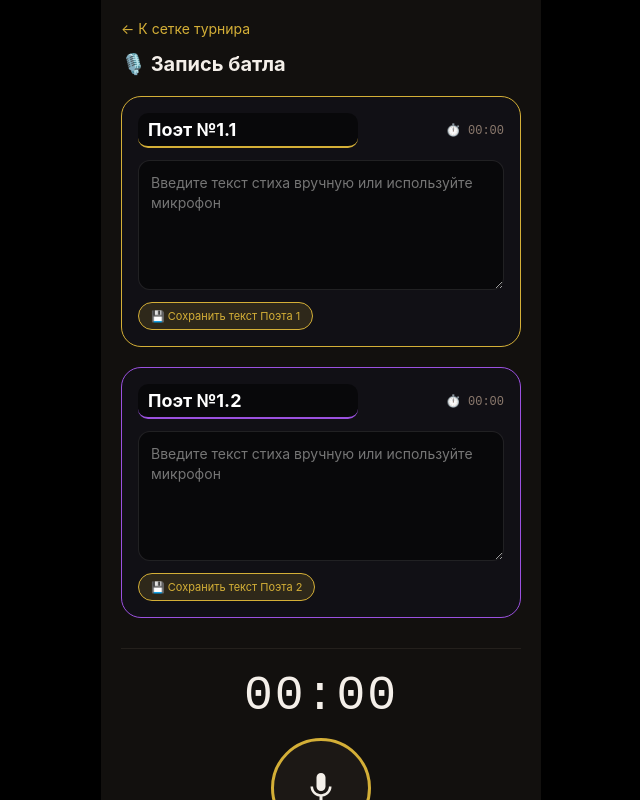
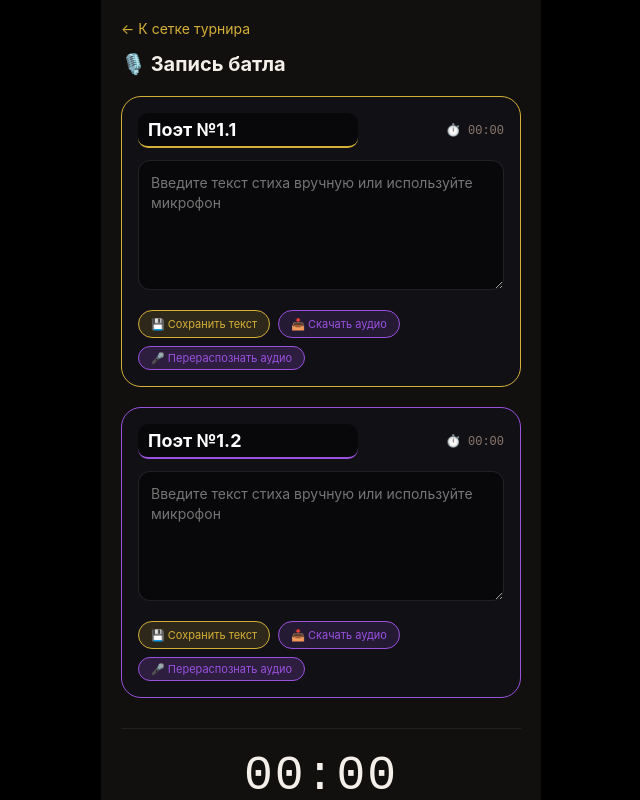
Before and after one commit to epickalevaphoto-cyber/poetry-shazam, a website: page public/index.html in a window 1280 px wide. Both pictures are taken after a click on the element 640 px from the left and 212 px from the top of the page. Shown: the whole page, without its empty margins (319-959 px from the left). Drawn offline with Linux system fonts and the light colour scheme.

Commit message:
Update index.html

```diff
--- a/public/index.html
+++ b/public/index.html
@@ -245,7 +245,6 @@
         }
         @keyframes spin { to { transform: rotate(360deg); } }
 
-        /* Стили экрана записи */
         .poets-container {
             display: flex;
             flex-direction: column;
@@ -258,12 +257,8 @@
             transition: all 0.3s ease;
             background: rgba(18,18,26,0.6);
         }
-        .poet-card.poet1 {
-            border: 1px solid var(--gold);
-        }
-        .poet-card.poet2 {
-            border: 1px solid var(--purple);
-        }
+        .poet-card.poet1 { border: 1px solid var(--gold); }
+        .poet-card.poet2 { border: 1px solid var(--purple); }
         .poet-header {
             display: flex;
             justify-content: space-between;
@@ -313,6 +308,11 @@
             font-size: 11px;
             cursor: pointer;
             color: var(--gold);
+        }
+        .download-btn {
+            background: rgba(155,81,224,0.15);
+            border: 1px solid var(--purple);
+            color: var(--purple);
         }
         .recorder-center {
             display: flex;
@@ -368,8 +368,9 @@
             display: flex;
             align-items: center;
             gap: 8px;
+            flex-wrap: wrap;
         }
-        .play-btn {
+        .play-btn, .re-recognize-btn {
             background: rgba(212,175,55,0.2);
             border: 1px solid var(--gold);
             border-radius: 20px;
@@ -377,6 +378,11 @@
             font-size: 11px;
             cursor: pointer;
             color: var(--gold);
+        }
+        .re-recognize-btn {
+            background: rgba(155,81,224,0.2);
+            border-color: var(--purple);
+            color: var(--purple);
         }
         .submit-battle-btn {
             width: 100%;
@@ -398,11 +404,10 @@
     <div id="custom-toast" class="toast-notification">📋 Скопировано!</div>
     <div id="loading-overlay" class="loading-overlay">
         <div class="loading-spinner"></div>
-        <div class="loading-text">🤖 YandexGPT анализирует стихи...</div>
+        <div class="loading-text">🤖 Обработка...</div>
     </div>
 
     <div class="phone-wrapper">
-        <!-- ЭКРАН ТУРНИРНОЙ СЕТКИ -->
         <div id="screen-main" class="screen active">
             <div class="app-header">
                 <div class="logo-main">PoetryShazam</div>
@@ -415,35 +420,42 @@
             </div>
         </div>
 
-        <!-- ЭКРАН ЗАПИСИ БАТЛА -->
         <div id="screen-battle" class="screen">
             <div class="back-btn-link" onclick="confirmExitBattle()">← К сетке турнира</div>
             <h2 style="font-size: 20px; font-weight: 700; margin-bottom: 20px;">🎙️ Запись батла</h2>
 
             <div class="poets-container">
-                <!-- Поэт 1 - Золотой -->
                 <div class="poet-card poet1">
                     <div class="poet-header">
                         <input type="text" id="poet1-name" class="poet-name-input" placeholder="Имя Поэта 1">
                         <span class="poet-time" id="poet1-time">⏱️ 00:00</span>
                     </div>
                     <textarea id="poem1-editable" class="poet-textarea" rows="4" placeholder="Введите текст стиха вручную или используйте микрофон"></textarea>
-                    <button class="save-btn" onclick="forceSavePoem(1)">💾 Сохранить текст Поэта 1</button>
+                    <div style="display: flex; gap: 8px; margin-top: 8px; flex-wrap: wrap;">
+                        <button class="save-btn" onclick="forceSavePoem(1)">💾 Сохранить текст</button>
+                        <button class="save-btn download-btn" onclick="downloadAudio(1)">📥 Скачать аудио</button>
+                        <button class="re-recognize-btn" onclick="reRecognizeAudio(1)">🎤 Перераспознать аудио</button>
+                    </div>
                     <div id="audio1-control" class="audio-control" style="display:none;">
                         <button class="play-btn" onclick="playAudio(1)">🔊 Прослушать запись</button>
+                        <span style="font-size: 10px; color: #8b796d;">аудио сохранено</span>
                     </div>
                 </div>
 
-                <!-- Поэт 2 - Фиолетовый -->
                 <div class="poet-card poet2">
                     <div class="poet-header">
                         <input type="text" id="poet2-name" class="poet-name-input" placeholder="Имя Поэта 2">
                         <span class="poet-time" id="poet2-time">⏱️ 00:00</span>
                     </div>
                     <textarea id="poem2-editable" class="poet-textarea" rows="4" placeholder="Введите текст стиха вручную или используйте микрофон"></textarea>
-                    <button class="save-btn" onclick="forceSavePoem(2)">💾 Сохранить текст Поэта 2</button>
+                    <div style="display: flex; gap: 8px; margin-top: 8px; flex-wrap: wrap;">
+                        <button class="save-btn" onclick="forceSavePoem(2)">💾 Сохранить текст</button>
+                        <button class="save-btn download-btn" onclick="downloadAudio(2)">📥 Скачать аудио</button>
+                        <button class="re-recognize-btn" onclick="reRecognizeAudio(2)">🎤 Перераспознать аудио</button>
+                    </div>
                     <div id="audio2-control" class="audio-control" style="display:none;">
                         <button class="play-btn" onclick="playAudio(2)">🔊 Прослушать запись</button>
+                        <span style="font-size: 10px; color: #8b796d;">аудио сохранено</span>
                     </div>
                 </div>
             </div>
@@ -455,13 +467,12 @@
                         <path d="M12 14c1.66 0 3-1.34 3-3V5c0-1.66-1.34-3-3-3S9 3.34 9 5v6c0 1.66 1.34 3 3 3zm5.3-3c0 3-2.54 5.1-5.3 5.1S6.7 14 6.7 11H5c0 3.41 2.72 6.23 6 6.72V21h2v-3.28c3.28-.48 6-3.3 6-6.72h-1.7z"/>
                     </svg>
                 </div>
-                <div class="record-hint" id="recording-hint">🎤 Нажмите на микрофон для записи (или введите текст вручную)</div>
+                <div class="record-hint" id="recording-hint">🎤 Нажмите на микрофон для записи</div>
             </div>
 
             <button id="submit-battle-btn" class="submit-battle-btn">🔥 ОТПРАВИТЬ НА ОЦЕНКУ</button>
         </div>
 
-        <!-- ЭКРАН ПОДРОБНОГО РАЗБОРА (без изменений) -->
         <div id="screen-details" class="screen">
             <div class="back-btn-link" onclick="showScreen('screen-main')">← В главное меню</div>
             <h2 id="details-main-title" style="font-size: 20px;">Анализ батла №1</h2>
@@ -533,6 +544,7 @@
         let audioChunks = [];
         let audioStore = { 1: null, 2: null };
         let audioUrls = { 1: null, 2: null };
+        let audioBlobs = { 1: null, 2: null };
 
         const tournamentBattles = {};
         for (let i = 1; i <= 10; i++) {
@@ -613,6 +625,7 @@
                 mediaRecorder.onstop = () => {
                     const blob = new Blob(audioChunks, { type: 'audio/webm' });
                     audioStore[currentRecordingPoet] = blob;
+                    audioBlobs[currentRecordingPoet] = blob;
                     if (audioUrls[currentRecordingPoet]) URL.revokeObjectURL(audioUrls[currentRecordingPoet]);
                     audioUrls[currentRecordingPoet] = URL.createObjectURL(blob);
                     const controlDiv = document.getElementById(`audio${currentRecordingPoet}-control`);
@@ -636,6 +649,63 @@
                 new Audio(audioUrls[poetNum]).play();
             } else {
                 alert("Аудио не найдено");
+            }
+        }
+
+        function downloadAudio(poetNum) {
+            if (audioBlobs[poetNum]) {
+                const url = URL.createObjectURL(audioBlobs[poetNum]);
+                const a = document.createElement('a');
+                a.href = url;
+                a.download = `poet${poetNum}_battle${currentBattleId}.webm`;
+                a.click();
+                URL.revokeObjectURL(url);
+                showToast(`📥 Аудио Поэта ${poetNum} скачано`);
+            } else {
+                alert("Нет сохранённого аудио");
+            }
+        }
+
+        async function reRecognizeAudio(poetNum) {
+            if (!audioBlobs[poetNum]) {
+                alert("Нет аудиозаписи для распознавания");
+                return;
+            }
+
+            showLoading(true);
+            showToast(`🎤 Отправка аудио Поэта ${poetNum} на распознавание...`);
+
+            try {
+                const formData = new FormData();
+                formData.append('audio', audioBlobs[poetNum], `poet${poetNum}.webm`);
+                formData.append('poetNum', poetNum);
+
+                const response = await fetch('/api/recognize', {
+                    method: 'POST',
+                    body: formData
+                });
+
+                const result = await response.json();
+
+                if (result.success) {
+                    const battle = tournamentBattles[currentBattleId];
+                    if (poetNum === 1) {
+                        battle.p1Text = result.text;
+                        document.getElementById('poem1-editable').value = result.text;
+                    } else {
+                        battle.p2Text = result.text;
+                        document.getElementById('poem2-editable').value = result.text;
+                    }
+                    saveTournamentData();
+                    showToast(`✅ Распознано: ${result.text.substring(0, 50)}...`);
+                } else {
+                    throw new Error(result.error || "Ошибка распознавания");
+                }
+            } catch(err) {
+                console.error("Ошибка:", err);
+                alert("❌ Ошибка распознавания: " + err.message);
+            } finally {
+                showLoading(false);
             }
         }
 
@@ -732,13 +802,12 @@
         async function submitBattle() {
             const battle = tournamentBattles[currentBattleId];
 
-            // Проверяем, что текст сохранён
             if (!battle.p1Text || battle.p1Text.length < 10) {
-                alert(`⚠️ У Поэта 1 слишком короткий текст (${battle.p1Text?.length || 0} символов). Введите или сохраните текст через кнопку "Сохранить".`);
+                alert(`⚠️ У Поэта 1 слишком короткий текст (${battle.p1Text?.length || 0} символов). Введите или сохраните текст.`);
                 return;
             }
             if (!battle.p2Text || battle.p2Text.length < 10) {
-                alert(`⚠️ У Поэта 2 слишком короткий текст (${battle.p2Text?.length || 0} символов). Введите или сохраните текст через кнопку "Сохранить".`);
+                alert(`⚠️ У Поэта 2 слишком короткий текст (${battle.p2Text?.length || 0} символов). Введите или сохраните текст.`);
                 return;
             }
 
@@ -896,6 +965,8 @@
                         p1Audio: null, p2Audio: null
                     };
                 }
+                audioBlobs = { 1: null, 2: null };
+                audioUrls = { 1: null, 2: null };
                 saveTournamentData();
                 renderTournamentGrid();
                 showScreen('screen-main');
@@ -926,7 +997,6 @@
             loadTournamentData();
             initSpeechRecognition();
 
-            // Кнопка отправки батла
             document.getElementById('submit-battle-btn').addEventListener('click', submitBattle);
 
             renderTournamentGrid();
@@ -945,7 +1015,7 @@
                     hintElem.style.color = "#ff4a4a";
                     await startContinuousRecording();
                 } else {
-                    const { transcript, seconds } = await stopContinuousRecording();
+                    await stopContinuousRecording();
                     if(currentRecordingPoet === 1) {
                         currentRecordingPoet = 2;
                         recordBtn.classList.remove('recording');
@@ -953,10 +1023,9 @@
                         hintElem.style.color = "var(--text-muted)";
                         saveTournamentData();
                     } else {
-                        // После записи обоих поэтов ничего не делаем, только сохраняем
                         currentRecordingPoet = 1;
                         recordBtn.classList.remove('recording');
-                        hintElem.innerHTML = "🎤 Нажмите на микрофон для записи (или введите текст вручную)";
+                        hintElem.innerHTML = "🎤 Нажмите на микрофон для записи";
                         hintElem.style.color = "var(--text-muted)";
                         saveTournamentData();
                         showToast("✅ Оба текста сохранены. Нажмите 'ОТПРАВИТЬ НА ОЦЕНКУ'");
```
